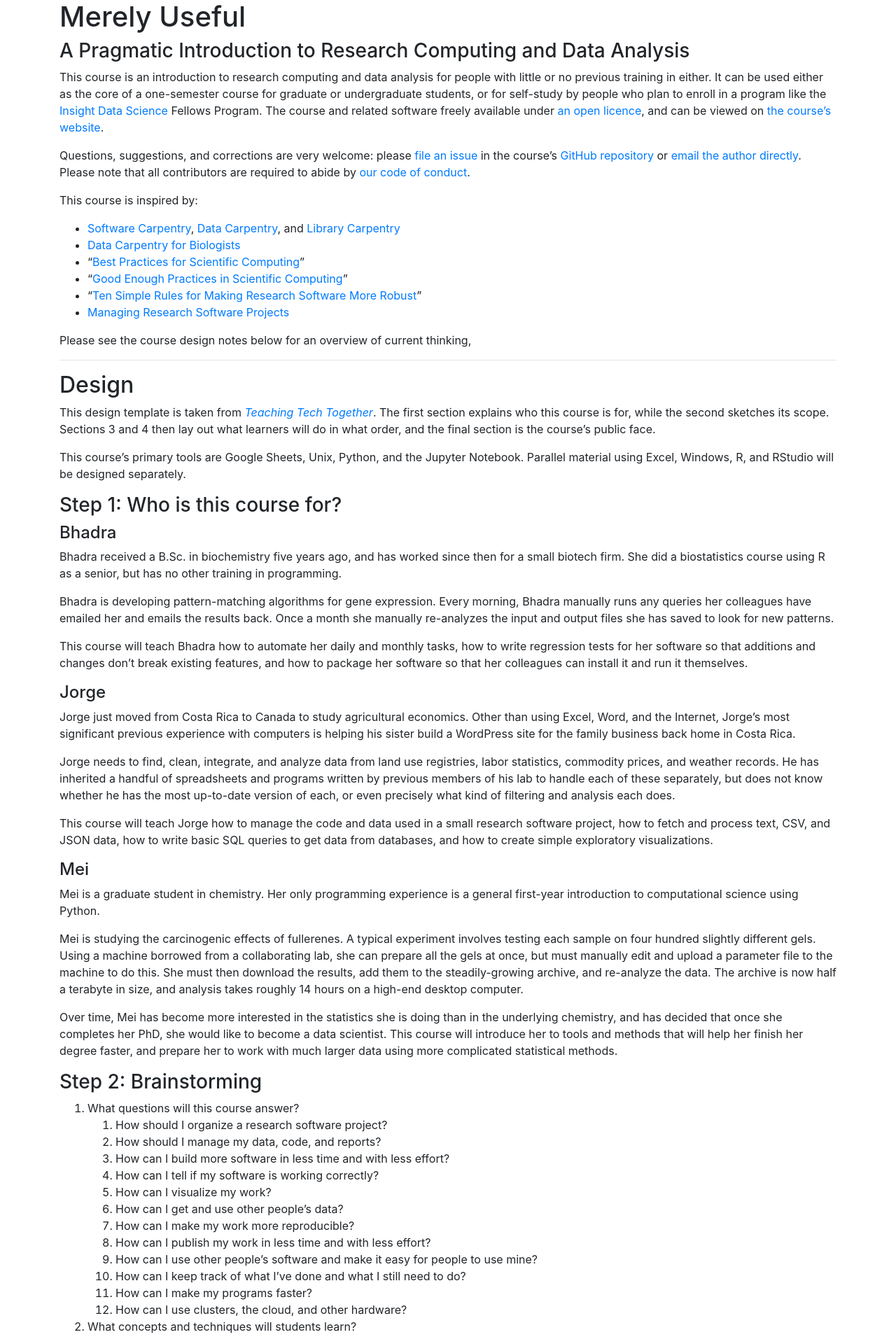
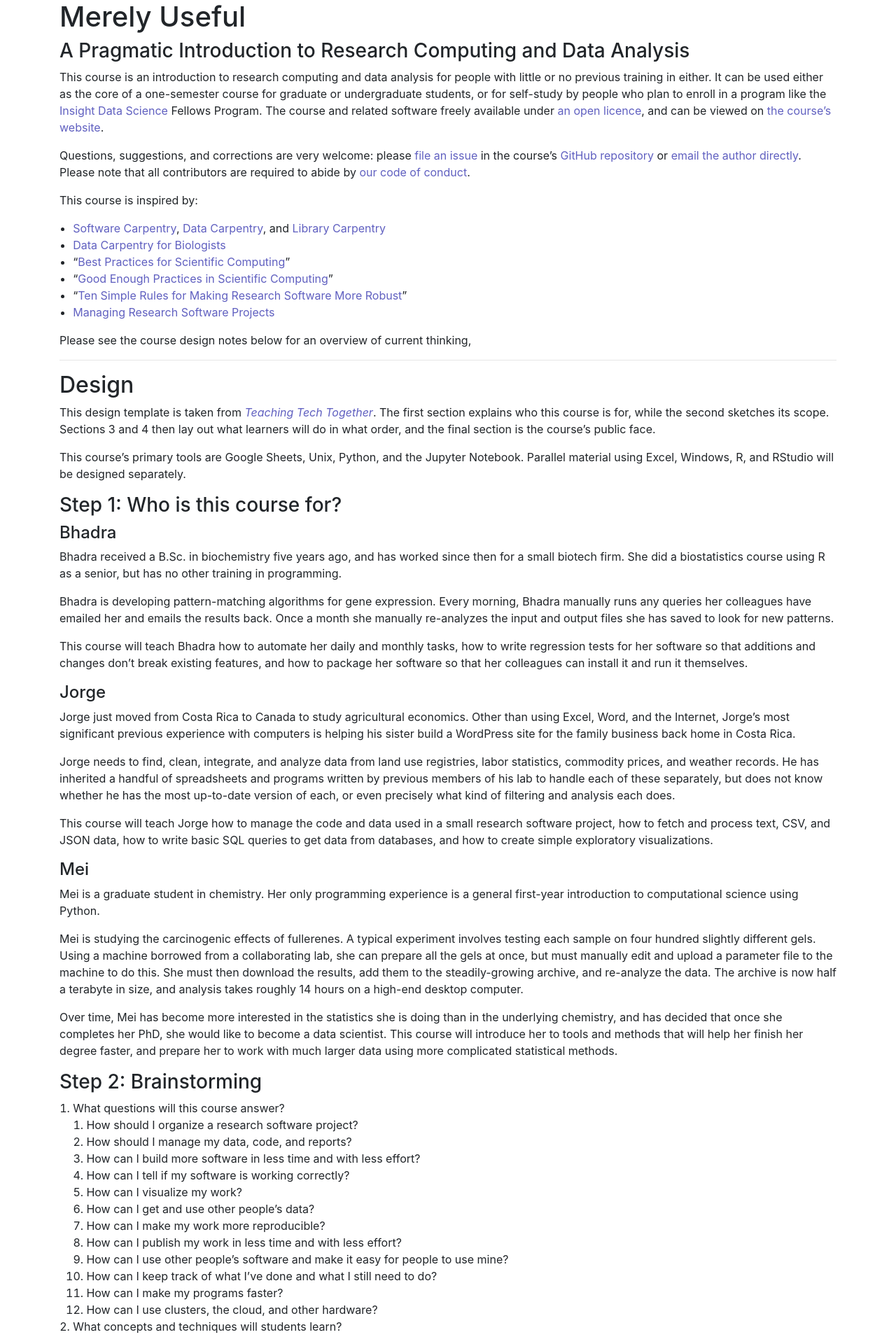
Before and after one commit to Carreau/one-extra-fact, a Jekyll site: the page built from README.md, in a window 1280 px wide. Shown: the top 1910 px of the page at 70% size. Built offline with Jekyll 4.4.1, drawn with Linux system fonts in a browser that asks for light colours.

Commit message:
Cleaning up the template.
1. Moving links to a file `_includes/links.md` that must be included
   in the footer of each Markdown page file.
2. Adding a local file `css/theme.css` on top of the Bootstrap file.

```diff
--- a/README.md
+++ b/README.md
@@ -244,26 +244,4 @@
 - "[Ten Simple Rules for Making Research Software More Robust][robust]"
 - [Managing Research Software Projects][mrsp]
 
-[best]: http://journals.plos.org/plosbiology/article?id=10.1371/journal.pbio.1001745
-[dc-sheets]: https://datacarpentry.org/spreadsheet-ecology-lesson/
-[dc]: http://datacarpentry.org
-[dcb]: https://datacarpentry.org/semester-biology/
-[email]: mailto:gvwilson@third-bit.com?subject=Merely%20Useful
-[good]: http://journals.plos.org/ploscompbiol/article?id=10.1371/journal.pcbi.1005510
-[hpc-novice]: https://christinalk.github.io/hpc-novice-1/
-[insight]: https://www.insightdatascience.com/
-[issues]: https://github.com/gvwilson/merely-useful/issues
-[lc]: https://librarycarpentry.org/
-[mrsp]: https://swcarpentry.github.io/managing-research-software-projects/
-[noble]: http://journals.plos.org/ploscompbiol/article?id=10.1371/journal.pcbi.1000424
-[repo]: https://github.com/gvwilson/merely-useful/
-[robust]: http://journals.plos.org/ploscompbiol/article?id=10.1371/journal.pcbi.1005412
-[site]: https://gvwilson.github.io/merely-useful/
-[swc-git]: http://swcarpentry.github.io/git-novice/
-[swc-python]: http://swcarpentry.github.io/python-novice-gapminder/
-[swc-shell-extra]: http://swcarpentry.github.io/shell-extras/
-[swc-shell]: http://swcarpentry.github.io/shell-novice/
-[swc-sql]: http://swcarpentry.github.io/sql-novice-survey/
-[swc]: https://software-carpentry.org/
-[t3]: http://teachtogether.tech
-[tidyverse]: https://www.tidyverse.org/learn/
+{% include links.md %}
--- a/_layouts/default.html
+++ b/_layouts/default.html
@@ -5,6 +5,7 @@
     <meta name="viewport" content="width=device-width, initial-scale=1.0, user-scalable=yes" />
     <meta name="author" content="{{site.author}}" />
     <link rel="stylesheet" href="https://maxcdn.bootstrapcdn.com/bootstrap/4.0.0/css/bootstrap.min.css" integrity="sha384-Gn5384xqQ1aoWXA+058RXPxPg6fy4IWvTNh0E263XmFcJlSAwiGgFAW/dAiS6JXm" crossorigin="anonymous">
+    <link rel="stylesheet" href="{{'/css/theme.css'|relative_url}}" />
     <title>{{site.title}}: {% if page.title %}{{page.title}}{% else %}{{site.subtitle}}{% endif %}</title>
   </head>
   <body>
--- /dev/null
+++ b/css/theme.css
@@ -0,0 +1,35 @@
+a {
+  color: #6060C0;
+}
+
+ol, ul {
+    padding-left: 1.2em;
+}
+
+dl {
+    padding-left: 1em;
+}
+
+dt {
+    clear: left;
+    float: left;
+    margin: 0 0.5em 0 -1.0em;
+}
+
+dt::before {
+    content: "";
+    display: block;
+    height: 0.25em;
+}
+
+dd::before {
+    content: "";
+    display: block;
+    height: 0.25em;
+}
+
+dd p {
+    display: inline;
+    margin: 0;
+    padding: 0;
+}
```
Also changed, not shown: _includes/links.md (added, +32 -0 lines).
